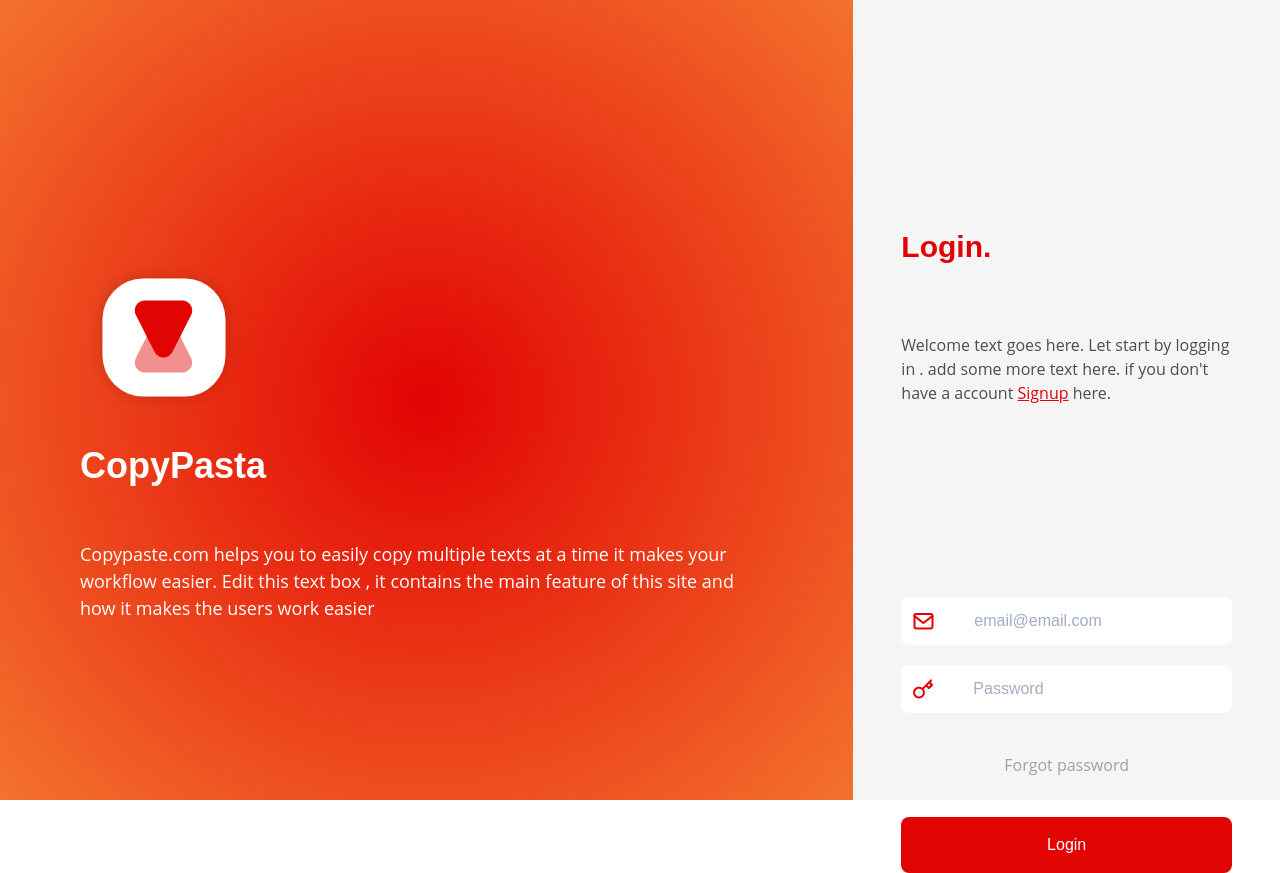
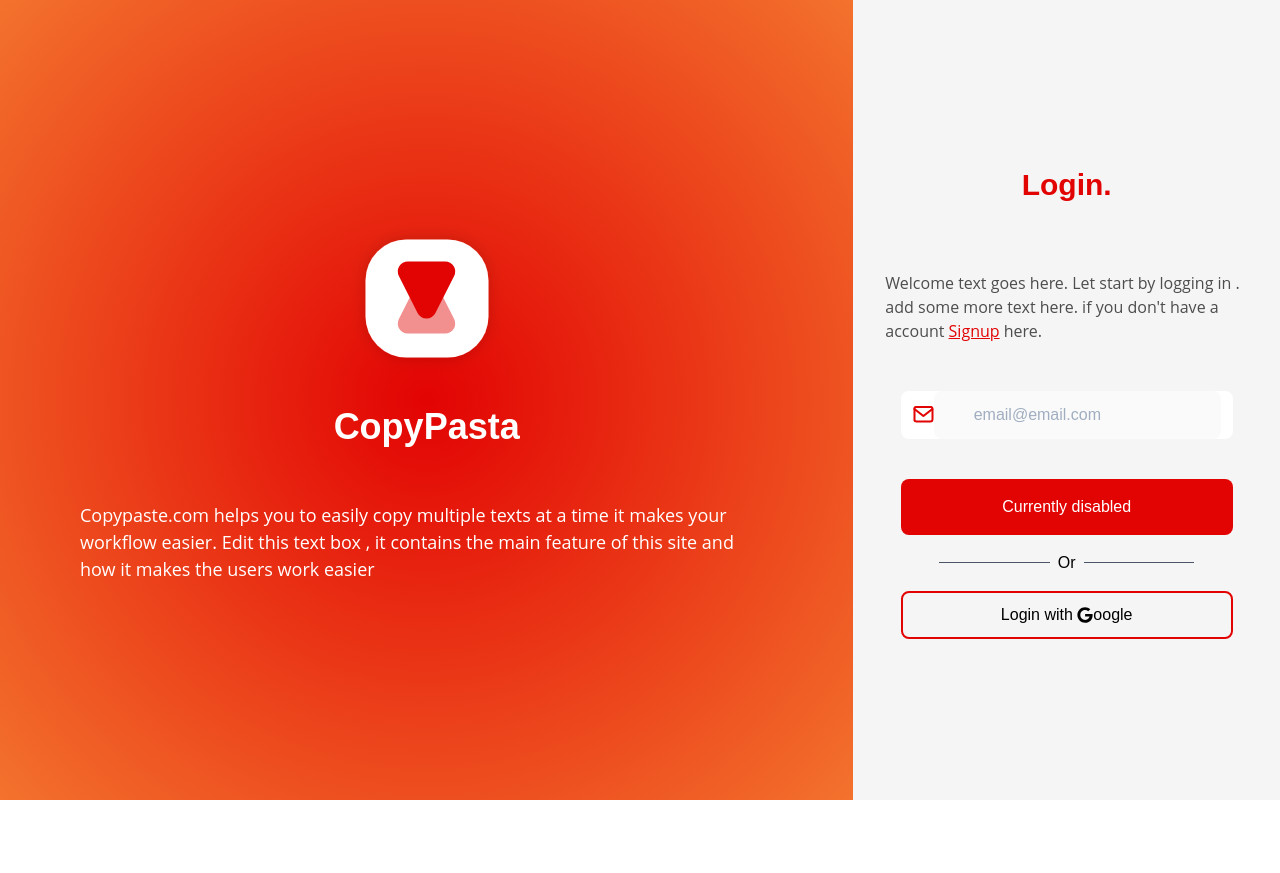
Before and after one commit to dhuber666/copy-pasta, a Next.js app: page /login in a window 1280 px wide. After the commit the page ends 800 px from the top, so only its background shows below. Built offline with nearby package versions, Linux system fonts and the light colour scheme; no server answers.

Commit message:
google signin added and logout

```diff
--- /dev/null
+++ b/components/nav.tsx
@@ -0,0 +1,36 @@
+import Link from "next/link";
+import { signout, useSession } from "next-auth/client";
+
+const Nav = () => {
+  const [session, isLoading] = useSession();
+  if (session) console.log(session);
+  return (
+    <nav className="flex justify-between px-8 items-center bg-gray-500">
+      <div className="flex items-center h-full">
+        <img src="icons/Logo.svg" alt="copy-pasta logo" className="h-20" />
+        <h3 className="ml-8">CopyPaste</h3>
+      </div>
+      <div className="flex items-center justify-between w-1/3">
+        <Link href="/profile">
+          <a>
+            <p>{session && session.user.email}</p>
+          </a>
+        </Link>
+        {session && (
+          <img
+            src={session.user.image}
+            className="w-12 rounded-full object-cover"
+          />
+        )}
+        <div className="w-px h-10 bg-gray-600" />
+        <button onClick={signout}>
+          <a>
+            <p>Logout</p>
+          </a>
+        </button>
+      </div>
+    </nav>
+  );
+};
+
+export default Nav;
--- /dev/null
+++ b/components/snippetsDetail.tsx
@@ -0,0 +1,5 @@
+import SnippetsPanel from "./snippetsPanel";
+
+const SnippetsDetail = () => <h3>Snippets Detail!</h3>;
+
+export default SnippetsDetail;
--- /dev/null
+++ b/components/snippetsPanel.tsx
@@ -0,0 +1,3 @@
+const SnippetsPanel = () => <h3>Snippet Panel!</h3>;
+
+export default SnippetsPanel;
--- a/package.json
+++ b/package.json
@@ -22,6 +22,7 @@
     "next-fonts": "^1.1.0",
     "react": "^16.12.0",
     "react-dom": "^16.12.0",
+    "react-icons": "^3.10.0",
     "sqlite": "^4.0.9",
     "sqlite3": "^4.2.0",
     "swr": "^0.2.2"
--- a/pages/index.tsx
+++ b/pages/index.tsx
@@ -3,6 +3,9 @@
 import Router from "next/router";
 import Link from "next/link";
 import Login from "./login";
+import Nav from "../components/nav";
+import SnippetsPanel from "../components/snippetsPanel";
+import SnippetsDetail from "../components/snippetsDetail";
 
 export default function IndexPage(props) {
   useEffect(() => {
@@ -14,10 +17,11 @@
   if (props.session) {
     return (
       <div>
-        <h2>Logged In</h2>
-        <Link href="/">
-          <a>Home</a>
-        </Link>
+        <Nav />
+        <div className="flex w-full h-full">
+          <SnippetsPanel />
+          <SnippetsDetail />
+        </div>
       </div>
     );
   }
--- a/pages/login.tsx
+++ b/pages/login.tsx
@@ -2,6 +2,8 @@
 import { useState } from "react";
 import { useRouter, Router } from "next/router";
 import { signin, getSession } from "next-auth/client";
+import { FaGoogle } from "react-icons/fa";
+import { sign } from "jsonwebtoken";
 
 const Login = (props) => {
   const [email, setEmail] = useState("");
@@ -16,21 +18,8 @@
 
   return (
     <div className="h-full w-full flex">
-      <div
-        className="sm:w-2/3 sm:block hidden w-full h-full bg-black z-20 relative"
-        style={{
-          opacity: 1,
-        }}
-      >
-        <div
-          className="hidden w-full h-full sm:flex flex-col items-start py-64 px-20 z-10 relative gradient"
-
-          // style={{
-          //   background:
-          //     "url('images/top-view-of-desert-2265082.png') center no-repeat",
-          //   backgroundSize: "cover",
-          // }}
-        >
+      <div className="sm:w-2/3 sm:block hidden z-20 relative">
+        <div className="w-full h-full flex flex-col items-center px-20 justify-center z-10 relative gradient">
           <img
             src="icons/Logo.svg"
             alt="copy-pasta logo"
@@ -47,7 +36,11 @@
         </div>
       </div>
 
-      <div className="sm:w-1/3 w-full  h-full bg-mygrey py-56 px-12">
+      <div
+        className="sm:w-1/3 w-full h-full bg-mygrey px-8 flex flex-col
+        justify-center items-center
+      "
+      >
         <h2 className="text-brandRed font-sans font-bold text-3xl hover:underline">
           Login.
         </h2>
@@ -61,7 +54,7 @@
           here.
         </p>
 
-        <form className="mt-48" onSubmit={handleSubmit}>
+        <form className="mt-12" onSubmit={handleSubmit}>
           <div className="flex items-center bg-white rounded-lg px-3">
             <img src="images/mail.png" alt="mail icon" />
             <input
@@ -70,31 +63,35 @@
               className="p-3 px-10 rounded-lg block w-full outline-none"
               value={email}
               onChange={(e) => setEmail(e.target.value)}
+              disabled
             />
           </div>
 
-          <div className="flex items-center bg-white rounded-lg px-3 mt-5">
-            <img src="images/key.png" alt="" />
-            <input
-              type="password"
-              placeholder="Password"
-              className="p-3 px-10 rounded-lg block w-full outline-none "
-              value={password}
-              onChange={(e) => setPassword(e.target.value)}
-            />
-          </div>
-
-          <Link href="/pwreset">
+          {/* <Link href="/pwreset">
             <a className="mt-10 block text-center font-serif text-brandGrey text-opacity-50 hover:underline">
               Forgot password
             </a>
-          </Link>
+          </Link> */}
 
           <button
             className="mt-10 w-full bg-brandRed text-white py-4 rounded-lg hover:shadow-xl"
             type="submit"
+            disabled
           >
-            Login
+            Currently disabled
+          </button>
+          <div className="flex w-full items-center justify-center">
+            <div className="h-px bg-gray-700 w-1/3" />
+            <p className="inline-block mx-2 my-4">Or</p>
+            <div className="h-px bg-gray-700 w-1/3" />
+          </div>
+          <button
+            className="text-center rounded-lg border-brandRed border-2 w-full h-12 hover:shadow-xl"
+            onClick={() => signin("google")}
+            type="button"
+          >
+            Login with <FaGoogle className="inline-block" />
+            oogle
           </button>
         </form>
       </div>
```
Also changed, not shown: 1 other file (tests, documents, lock files or other folders).
